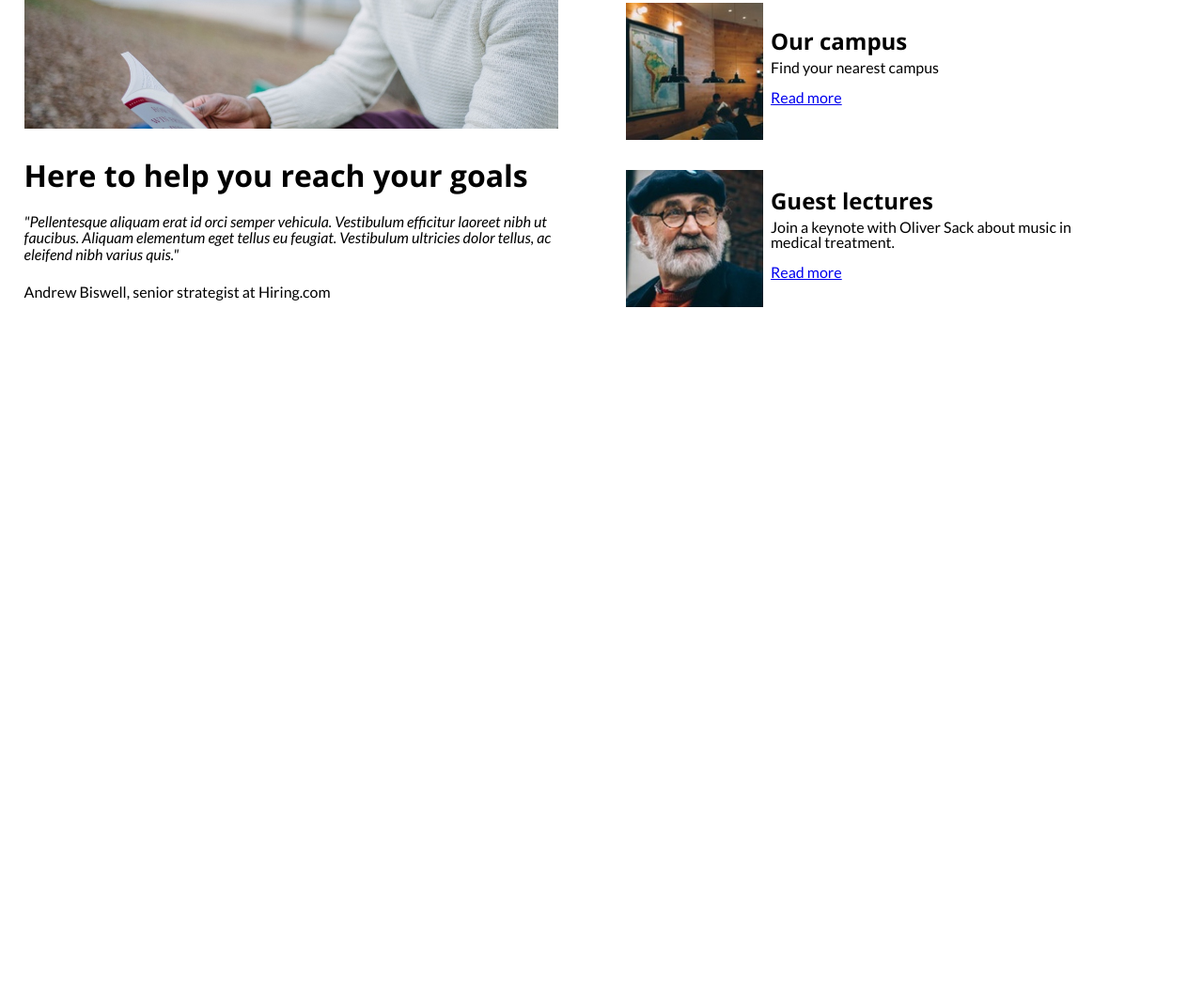
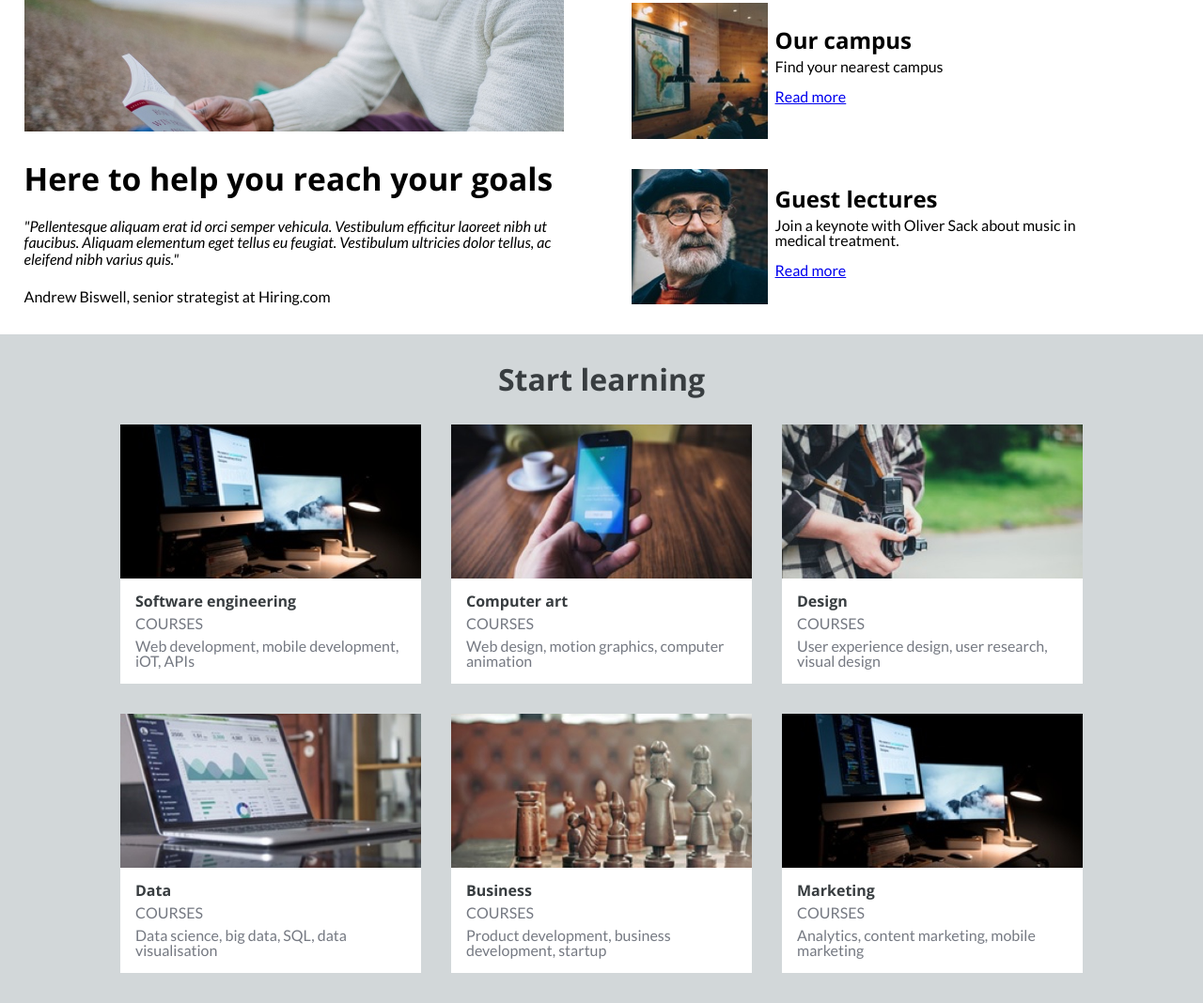
Before and after one commit to tomdrooker/colmar, a plain HTML site: page index.html in a window 1280 px wide. Shown: the part 757-1825 px from the top of the page at 94% size. Before the commit the page ends 1108 px from the top, so only its background shows below. Drawn offline with nearby package versions, Linux system fonts and the light colour scheme.

Commit message:
Gallery implemented.

```diff
--- a/index.html
+++ b/index.html
@@ -4,7 +4,7 @@
     <title>Colmar Academy</title>
     <link href="resources/css/reset.css" type="text/css" rel="stylesheet">
     <link href="resources/css/style.css" type="text/css" rel="stylesheet">
-    <link href="https://fonts.googleapis.com/css?family=Lato:300,300i,400,400i,700,900|Open+Sans:300,400,400i,600,700,800|Raleway:100,200,300,400,400i,600,700,900" rel="stylesheet">
+    <link href="https://fonts.googleapis.com/css?family=Lato:100,300,300i,400,400i,700,900|Open+Sans:300,400,400i,600,700,800|Raleway:100,200,300,400,400i,600,700,900" rel="stylesheet">
   </head>
   <body>
 
@@ -83,14 +83,99 @@
     </div>
   </div>
 
+<div id="gallery">
+
+ <h2>Start learning</h2>
+
+  <div class="gallery-content">
+
+   <div class="gallery-box">
+     <div class="gallery-box-image">
+    <img src="resources/images/course-software.jpg" />
+  </div>
+     <div class="gallery-box-text">
+       <h3>Software engineering</h3>
+       <h4>Courses</h4>
+       <p>Web development, mobile development, iOT, APIs</p>
+     </div>
+   </div>
+
+   <div class="gallery-box second-box">
+     <div class="gallery-box-image">
+    <img src="resources/images/course-computer-art.jpg" />
+  </div>
+     <div class="gallery-box-text">
+       <h3>Computer art</h3>
+       <h4>Courses</h4>
+       <p>Web design, motion graphics, computer animation</p>
+     </div>
+   </div>
+
+   <div class="gallery-box">
+     <div class="gallery-box-image">
+    <img src="resources/images/course-design.jpg" />
+  </div>
+     <div class="gallery-box-text">
+       <h3>Design</h3>
+       <h4>Courses</h4>
+       <p>User experience design, user research, visual design</p>
+     </div>
+   </div>
+
+   <div class="gallery-box">
+     <div class="gallery-box-image">
+    <img src="resources/images/course-data.jpg" />
+  </div>
+     <div class="gallery-box-text">
+       <h3>Data</h3>
+       <h4>Courses</h4>
+       <p>Data science, big data, SQL, data visualisation</p>
+     </div>
+   </div>
+
+   <div class="gallery-box second-box">
+     <div class="gallery-box-image">
+    <img src="resources/images/course-business.jpg" />
+  </div>
+     <div class="gallery-box-text">
+       <h3>Business</h3>
+       <h4>Courses</h4>
+       <p>Product development, business development, startup</p>
+     </div>
+   </div>
+
+   <div class="gallery-box">
+     <div class="gallery-box-image">
+    <img src="resources/images/course-software.jpg" />
+  </div>
+     <div class="gallery-box-text">
+       <h3>Marketing</h3>
+       <h4>Courses</h4>
+       <p>Analytics, content marketing, mobile marketing</p>
+     </div>
+   </div>
+
+  </div>
+
+</div>
+
+
+
+
+
+
+
+
+
+
+
+
+
 
 
   </div>
 
 
- </div>
-
-</div>
 
 
   </body>
--- a/resources/css/style.css
+++ b/resources/css/style.css
@@ -119,14 +119,18 @@ nav .nav-items span:nth-child(2n) {
   width: 70%;
   background-color: #383D40;
   padding: 3% 0;
+  transition: background-color 200ms ease-in, color 200ms ease-in;
+}
+
+.splash-button:hover {
+  background-color: white;
+  color: #383D40;
 }
 
 /* Information section styles */
 
 #more-info {
   display: flex;
-  margin-top: 2.5%;
-  margin-left: 2%;
 }
 
 #more-info .media-container img {
@@ -138,12 +142,15 @@ nav .nav-items span:nth-child(2n) {
   width: 54%;
   display: flex;
   flex-direction: column;
+  margin-top: 2.5%;
+  margin-left: 2%;
 }
 
 .info-links {
   display: flex;
   flex-direction: column;
   padding-left: 3.5rem;
+  padding-top: 1.1rem;
 }
 
 .info-image, .first-info-image {
@@ -159,7 +166,7 @@ nav .nav-items span:nth-child(2n) {
 }
 
 .first-info-image {
-  padding: 0 0 1rem 1rem;
+  padding: 1rem 0 1rem 1rem;
 }
 
 .info-image {
@@ -170,10 +177,7 @@ nav .nav-items span:nth-child(2n) {
   width: 80%;
   display: flex;
   align-items: center;
-}
-
-.first-info-box {
-  padding: 0 0 1rem 1rem
+  transition: background-color 200ms ease-in;
 }
 
 .box-content {
@@ -184,7 +188,7 @@ nav .nav-items span:nth-child(2n) {
 .quote-content h2 {
   font-family: 'Open Sans', sans-serif;
   padding: 2rem 0 1.5rem 0;
-  font-size: 2rem;
+  font-size: 2.1rem;
   font-weight: bold;
 }
 
@@ -207,3 +211,72 @@ nav .nav-items span:nth-child(2n) {
   font-weight: bold;
   font-size: 1.5rem;
 }
+
+.info-box:hover {
+  background-color: #D2D7D9;
+}
+
+/* Gallery styles */
+
+#gallery {
+  background-color: #D2D7D9;
+}
+
+#gallery h2 {
+  font-family: 'Open Sans', sans-serif;
+  font-size: 2rem;
+  text-align: center;
+  font-weight: bold;
+  padding-top: 2rem;
+  color: #383D40;
+}
+
+.gallery-content {
+  display: flex;
+  flex-wrap: wrap;
+  justify-content: center;
+  padding-top: 2rem;
+}
+
+.gallery-box {
+  width: 25%;
+  padding-bottom: 2rem;
+}
+
+.second-box {
+  margin: 0 2rem;
+}
+
+.gallery-box-image {
+  overflow: hidden;
+}
+
+.gallery-box-image img {
+  max-width: 100%;
+  height: auto;
+  display: block;
+}
+
+.gallery-box-text {
+  background-color: white;
+  padding-left: 1rem;
+}
+
+.gallery-box-text h3 {
+  color: #383D40;
+  font-family: 'Open Sans', sans-serif;
+  font-weight: bold;
+  padding-top: 1rem;
+}
+
+.gallery-box-text h4 {
+  color: #757982;
+  text-transform: uppercase;
+  padding: 0.5rem 0;
+}
+
+.gallery-box-text p {
+  color: #757982;
+  padding-bottom: 1rem;
+  padding-right: 1rem;
+}
```
Also changed, not shown: 2 other files.
